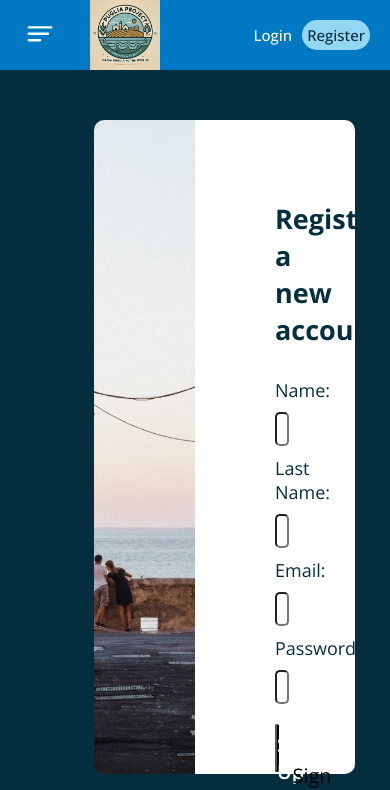
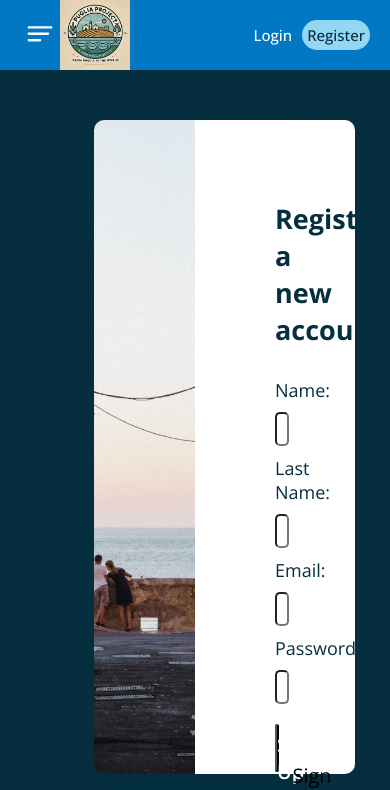
Before and after one commit to Eligio93/puglia-escape, a Next.js app: page /register in a window 390 px wide. Shown: the top 790 px of the page. Built offline with nearby package versions, Linux system fonts and the light colour scheme; no server answers; the database is empty.

Commit message:
adds headers elements positioning on small devices

```diff
--- a/styles/header.module.css
+++ b/styles/header.module.css
@@ -257,3 +257,10 @@
 
     }
 }
+
+@media (max-width: 480px) {
+    .header {
+        justify-content: space-between;
+        gap: 0;
+    }
+}
```
